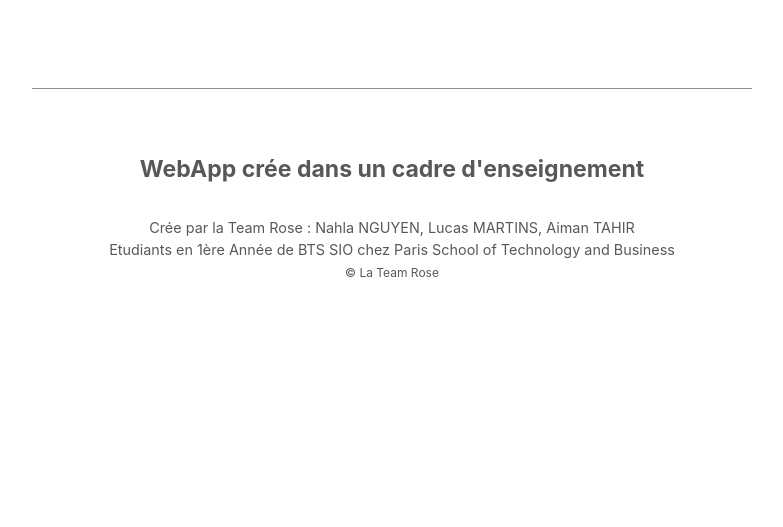
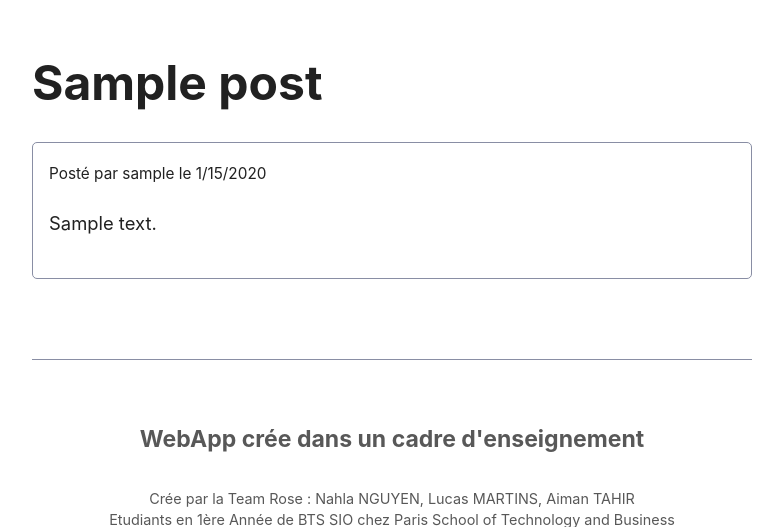
Before and after one commit to Kaox260/Notify, a Node server app: page /post/1 in a window 1280 px wide. Shown: the part 230-757 px from the top of the page, without its empty margins (248-1031 px from the left). Before the commit the page ends 507 px from the top, so only its background shows below. Run offline with Node 20, Linux system fonts and the light colour scheme; tables that the repository leaves empty hold one stand-in row (values such as "Sample post"); some libraries are stand-ins or nearby versions.

Commit message:
Added Posts Content

```diff
--- a/views/single-post.ejs
+++ b/views/single-post.ejs
@@ -5,7 +5,24 @@
     <%- include('includes/header') %>
 
     <main>
+      <h1><%= post.title %></h1>
 
+      <article>
+        <small
+          >Posté par  <%= post.username %> le <%= new Date(post.createdDate).getMonth() + 1 %>/<%= new Date(post.createdDate).getDate() %>/<%= new
+          Date(post.createdDate).getFullYear() %></small
+        >
+
+        <div><%- filterUserHTML(post.body) %></div>
+      </article>
+
+      <% if (isAuthor) { %>
+      <a href="/edit-post/<%= post.id %>" class="button">Modifier</a>
+
+      <form style="display: inline" action="/delete-post/<%= post.id %>" method="POST">
+        <button>Supprimer</button>
+      </form>
+      <% } %>
     </main>
 
     <%- include('includes/footer') %>
```
Also changed, not shown: views/create-post.ejs (+17 -0 lines), views/edit-post.ejs (+16 -0 lines).
